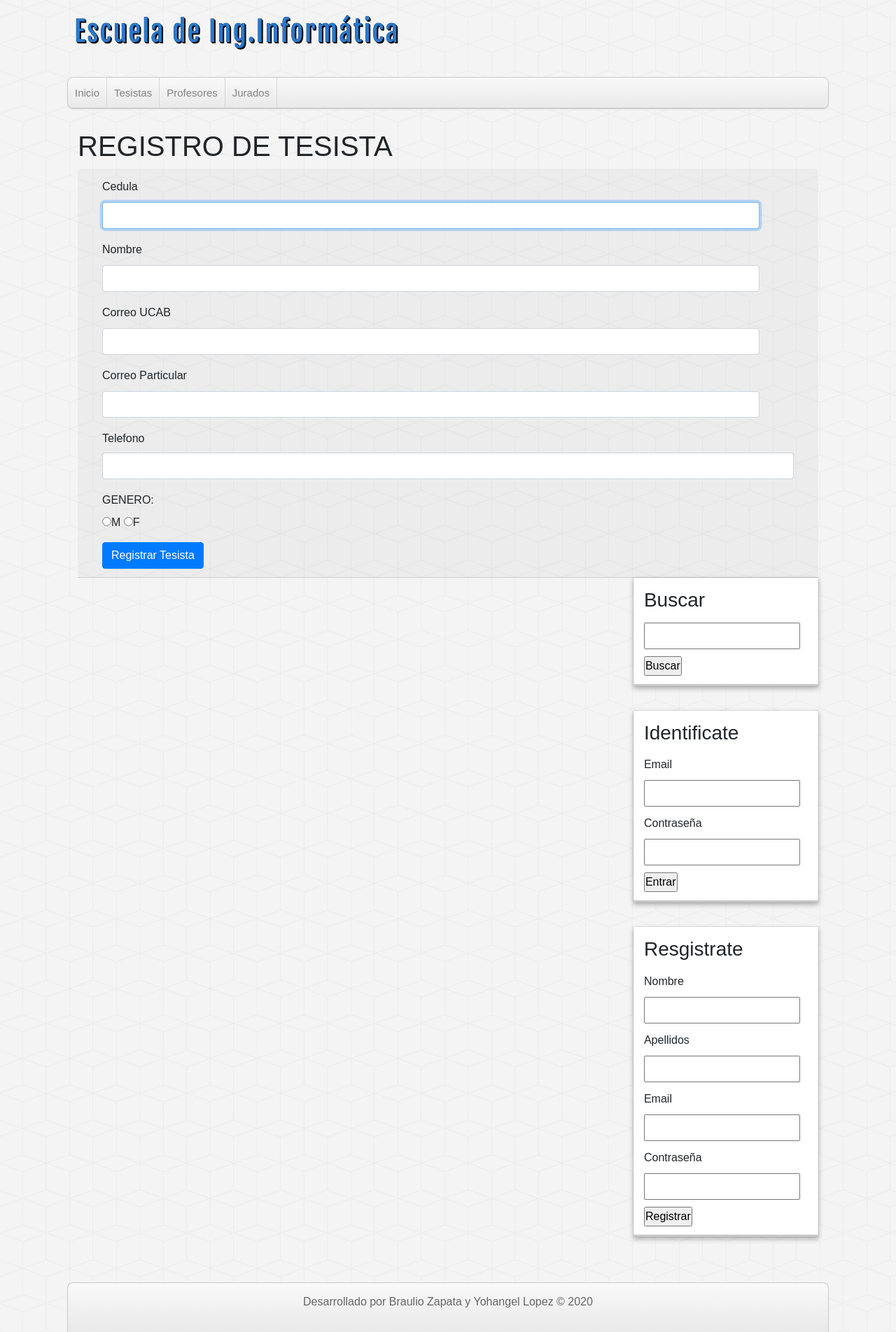
After one commit to braulio1309/Tesistas, a PHP site: page /Registro_t.php in a window 1280 px wide. The commit adds this page. Shown: the whole page at 70% size. Run offline with PHP 8.4, Linux system fonts and the light colour scheme.

Commit message:
tesistas

```diff
--- /dev/null
+++ b/Registro_t.php
@@ -0,0 +1,73 @@
+<?php require_once 'includes/conexion.php';
+
+	if (isset($_POST["rt"])){
+		$cedula=$_POST["cedula"];
+		$nombre=$_POST["nombre"];
+		$correo_ucab=$_POST["correo_ucab"];
+		$correo_part=$_POST["correo_part"];
+		$telefono=$_POST["telefono"];
+		$sexo=$_POST["sexo"];
+		$sql="INSERT INTO tesistas(cedula, nombre, correo_ucab, correo_part, telefono, sexo) VALUES ('$cedula','$nombre','$correo_ucab','$correo_part','$telefono','$sexo')";
+		$tesista=mysqli_query($db,$sql);
+
+		if($tesista==false){
+			var_dump('Error en la consulta');
+		}else{
+			header("Location:Mostrar_t.php");
+		}
+
+	}
+
+?>
+
+
+<?php require_once 'includes/cabecera.php'; ?>
+
+<?php
+
+?>
+<!-- CAJA PRINCIPAL -->
+<div id="">
+
+	<div class="container">
+		<h1>REGISTRO DE TESISTA</h1>
+		<form action="<?php echo $_SERVER['PHP_SELF']; ?>" method="POST" >
+			<div class="card-header">
+				<div class="container">
+					<div class="form-group">
+						<label for="" src="cedula">Cedula</label>
+						<input type="text" autofocus name="cedula" class="form-control" id="cedula" >
+					</div>
+					<div class="form-group">
+						<label for="" src="nombre">Nombre</label>
+						<input type="text" name="nombre" class="form-control" id="nombre">
+					</div>
+					<div class="form-group">
+						<label for="" src="correo_u">Correo UCAB</label>
+						<input type="email"  name="correo_ucab" class="form-control" id="correo_ucab" >
+					</div>
+					<div class="form-group">
+						<label for="" src="correo_p">Correo Particular</label>
+						<input type="email"  name="correo_part" class="form-control" id="correo_part" >
+					</div>
+					<div class="form-group">
+						<label for="" src="telefono">Telefono</label>
+						<input type="number" name="telefono" class="form-control" id="telefono" >
+					</div>
+					<div class="form-group">
+					<label for=""> GENERO: </label>
+						<br>
+						<input class="radio-inline" type="radio" name="sexo" id="" value="M" >M
+						<input class="radio-inline" type="radio" name="sexo" id="" value="F">F
+					</div>
+					<input type="submit" class="btn btn-primary" name="rt" id="rt" value="Registrar Tesista">
+				</div>
+			</div>
+		</form>
+
+	</div>
+</div> <!--fin principal-->
+
+<?php require_once 'includes/lateral.php'; ?>
+
+<?php require_once 'includes/pie.php'; ?>
--- a/includes/cabecera.php
+++ b/includes/cabecera.php
@@ -7,16 +7,11 @@
 		<title>Asignación</title>
 		<link rel="stylesheet" type="text/css" href="./assets/css/style.css" />
 		<!-- CSS only -->
-<link rel="stylesheet" href="https://stackpath.bootstrapcdn.com/bootstrap/4.5.0/css/bootstrap.min.css" integrity="sha384-9aIt2nRpC12Uk9gS9baDl411NQApFmC26EwAOH8WgZl5MYYxFfc+NcPb1dKGj7Sk" crossorigin="anonymous">
-<<<<<<< HEAD
-sldasldsa
-=======
-
->>>>>>> 44e9c2a448fdc6cdbdb55eaa96d7f4fe72e58b54
-<!-- JS, Popper.js, and jQuery -->
-<script src="https://code.jquery.com/jquery-3.5.1.slim.min.js" integrity="sha384-DfXdz2htPH0lsSSs5nCTpuj/zy4C+OGpamoFVy38MVBnE+IbbVYUew+OrCXaRkfj" crossorigin="anonymous"></script>
-<script src="https://cdn.jsdelivr.net/npm/popper.js@1.16.0/dist/umd/popper.min.js" integrity="sha384-Q6E9RHvbIyZFJoft+2mJbHaEWldlvI9IOYy5n3zV9zzTtmI3UksdQRVvoxMfooAo" crossorigin="anonymous"></script>
-<script src="https://stackpath.bootstrapcdn.com/bootstrap/4.5.0/js/bootstrap.min.js" integrity="sha384-OgVRvuATP1z7JjHLkuOU7Xw704+h835Lr+6QL9UvYjZE3Ipu6Tp75j7Bh/kR0JKI" crossorigin="anonymous"></script>
+		<link rel="stylesheet" href="https://stackpath.bootstrapcdn.com/bootstrap/4.5.0/css/bootstrap.min.css" integrity="sha384-9aIt2nRpC12Uk9gS9baDl411NQApFmC26EwAOH8WgZl5MYYxFfc+NcPb1dKGj7Sk" crossorigin="anonymous">
+		<!-- JS, Popper.js, and jQuery -->
+		<script src="https://code.jquery.com/jquery-3.5.1.slim.min.js" integrity="sha384-DfXdz2htPH0lsSSs5nCTpuj/zy4C+OGpamoFVy38MVBnE+IbbVYUew+OrCXaRkfj" crossorigin="anonymous"></script>
+		<script src="https://cdn.jsdelivr.net/npm/popper.js@1.16.0/dist/umd/popper.min.js" integrity="sha384-Q6E9RHvbIyZFJoft+2mJbHaEWldlvI9IOYy5n3zV9zzTtmI3UksdQRVvoxMfooAo" crossorigin="anonymous"></script>
+		<script src="https://stackpath.bootstrapcdn.com/bootstrap/4.5.0/js/bootstrap.min.js" integrity="sha384-OgVRvuATP1z7JjHLkuOU7Xw704+h835Lr+6QL9UvYjZE3Ipu6Tp75j7Bh/kR0JKI" crossorigin="anonymous"></script>
 		<!--Bootstrap-->
 	</head>
 	<body>
--- a/includes/conexion.php
+++ b/includes/conexion.php
@@ -3,7 +3,7 @@
 $servidor = 'localhost';
 $usuario = 'root';
 $password = '';
-$basededatos = 'peliculas'; //Pon el nombre de la base de datos
+$basededatos = 'Sistema_Automatizado'; //Pon el nombre de la base de datos
 $db = mysqli_connect($servidor, $usuario, $password, $basededatos);
 
 mysqli_query($db, "SET NAMES 'utf8'");
--- a/includes/helpers.php
+++ b/includes/helpers.php
@@ -156,3 +156,27 @@ function eliminar(){
 
 	return $resultado;
 }
+
+function mostrarTesistas($conexion){
+	$sql="SELECT * FROM tesistas";
+	$clientes = mysqli_query($conexion, $sql);
+
+	$resultado = array();
+	if($clientes && mysqli_num_rows($clientes) >= 1){
+		$resultado = $clientes;
+	}
+
+	return $resultado;
+}
+
+function eliminarTesista($id){
+	$sql = "DELETE FROM tesista WHERE cedula = {$id};";
+	$eliminar = mysqli_query($conexion, $sql);
+
+	$resultado = array();
+	if($eliminar && mysqli_num_rows($eliminar) >= 1){
+		$resultado = $eliminar;
+	}
+
+	return $resultado;
+}
--- a/includes/yohangel.php
+++ /dev/null
@@ -1 +0,0 @@
-Error tus nalgas vale
```
Also changed, not shown: Actualizar_t.php (added, +79 -0 lines), Mostrar_t.php (added, +49 -0 lines), eliminar_t.php (added, +11 -0 lines).
